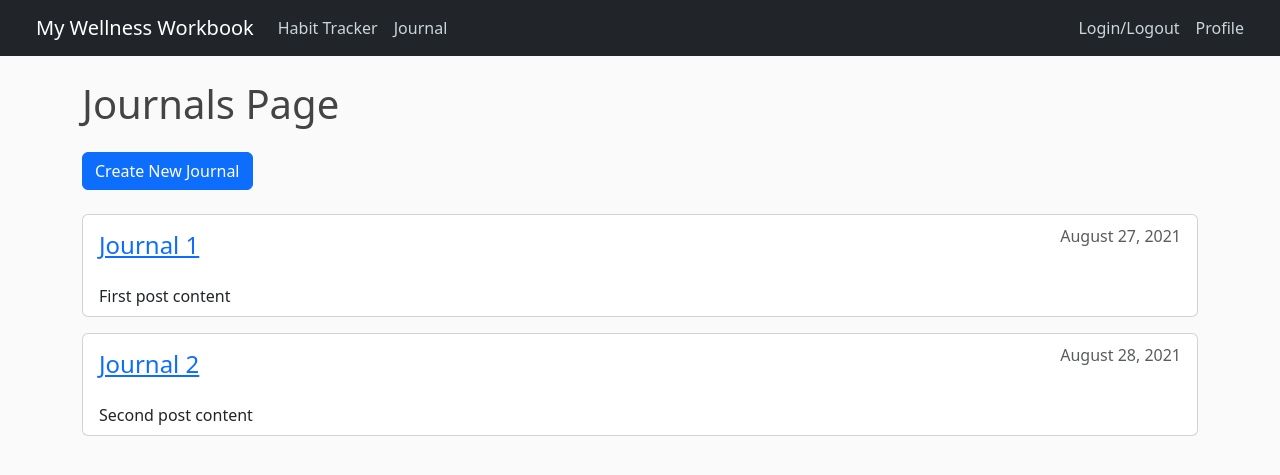
After one commit to ahmetcucar/wellness-workbook, a Django app: page /journals/ in a window 1280 px wide. The commit adds this page. Shown: the top 475 px of the page. Run offline with Django 5.2, Linux system fonts and the light colour scheme.

Commit message:
work on journals.html and add bootstrap cards, and misc html links

```diff
--- a/mysite/app/templates/app/base.html
+++ b/mysite/app/templates/app/base.html
@@ -18,7 +18,7 @@
         <nav class="navbar navbar-expand-lg navbar-dark bg-dark">
             <div class="container-fluid">
                 <!-- App Name (Clickable) -->
-                <a class="navbar-brand ps-4" href="#">My Wellness Workbook</a>
+                <a class="navbar-brand ps-4" href="{% url 'app-home'%}">My Wellness Workbook</a>
 
                 <!-- Navbar Toggler for Mobile -->
                 <button class="navbar-toggler" type="button" data-bs-toggle="collapse" data-bs-target="#navbarNav" aria-controls="navbarNav" aria-expanded="false" aria-label="Toggle navigation">
@@ -30,11 +30,11 @@
                     <ul class="navbar-nav me-auto mb-2 mb-lg-0">
                         <!-- Habit Tracker Button -->
                         <li class="nav-item">
-                            <a class="nav-link" href="#">Habit Tracker</a>
+                            <a class="nav-link" href="{% url 'app-habits'%}">Habit Tracker</a>
                         </li>
                         <!-- Journal Button -->
                         <li class="nav-item">
-                            <a class="nav-link" href="#">Journal</a>
+                            <a class="nav-link" href="{% url 'app-journals'%}">Journal</a>
                         </li>
                     </ul>
                     <ul class="navbar-nav">
--- a/mysite/app/templates/app/about.html
+++ b/mysite/app/templates/app/habits.html
@@ -1,4 +1,4 @@
 {% extends "app/base.html" %}
 {% block content %}
-    <h1>About Page</h1>
+    <h1>Habits Page</h1>
 {% endblock content %}
--- /dev/null
+++ b/mysite/app/templates/app/journals.html
@@ -0,0 +1,19 @@
+{% extends "app/base.html" %}
+{% block content %}
+    <h1 class="mb-4">Journals Page</h1>
+
+    <a class="btn btn-primary mb-4" href="#">Create New Journal</a>
+
+    {% for post in posts %}
+        <div class="card mb-3">
+            <div class="card-body d-flex justify-content-between align-items-start">
+                <h4 class="card-title mb-0"><a href="#">{{ post.title }}</a></h4>
+                <h6 class="card-subtitle text-muted">{{ post.date_posted }}</h6>
+            </div>
+            <div class="card-body py-2">
+                <p class="card-text">{{ post.content }}</p>
+            </div>
+        </div>
+    {% endfor %}
+
+{% endblock content %}
--- a/mysite/app/urls.py
+++ b/mysite/app/urls.py
@@ -3,5 +3,6 @@ from . import views
 
 urlpatterns = [
     path('', views.home, name='app-home'),
-    path('about/', views.about, name='app-about'),
+    path('habits/', views.habits, name='app-habits'),
+    path('journals/', views.journals, name='app-journals'),
 ]
--- a/mysite/app/views.py
+++ b/mysite/app/views.py
@@ -1,9 +1,25 @@
 from django.shortcuts import render
 from django.http import HttpResponse
+
+posts = [
+    {
+        'title': 'Journal 1',
+        'content': 'First post content',
+        'date_posted': 'August 27, 2021'
+    },
+    {
+        'title': 'Journal 2',
+        'content': 'Second post content',
+        'date_posted': 'August 28, 2021'
+    }
+]
 
 # Create your views here.
 def home(request):
     return render(request, 'app/home.html')
 
-def about(request):
-    return render(request, 'app/about.html')
+def habits(request):
+    return render(request, 'app/habits.html')
+
+def journals(request):
+    return render(request, 'app/journals.html', {'posts': posts})
```
